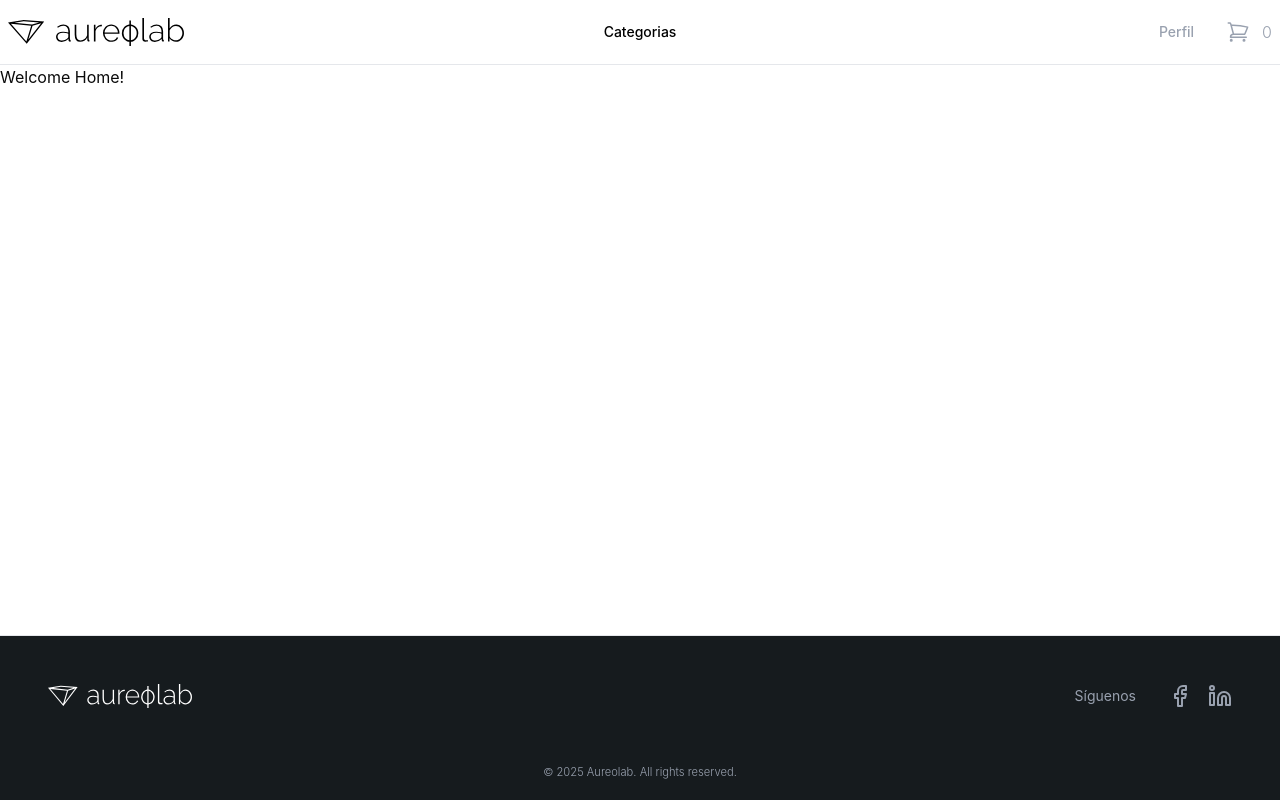
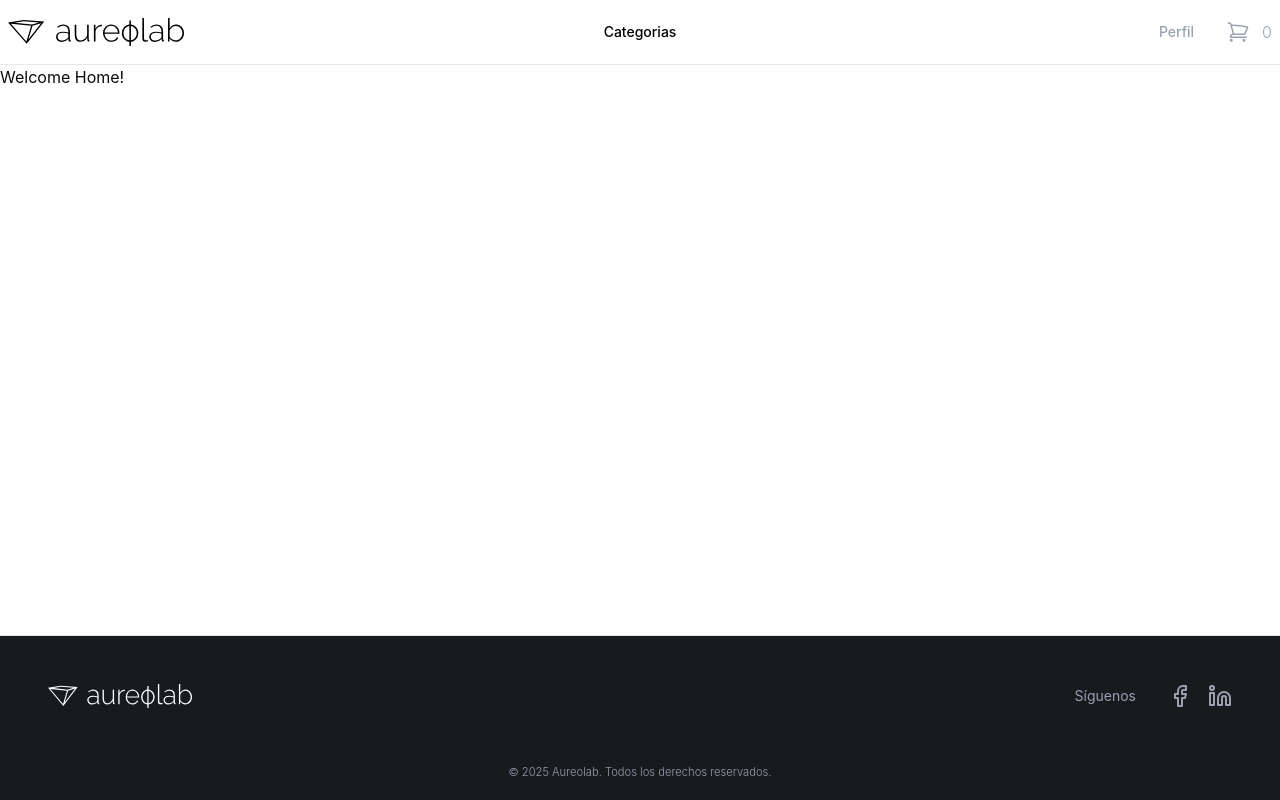
Before and after one commit to Arcrueid/ecommerce-aureolab, a React (Vite) app in the folder apps/web/: page / in a window 1280 px wide. Built offline with nearby package versions, Linux system fonts and the light colour scheme.

Commit message:
chore: adjust footer copy

```diff
--- a/apps/web/src/components/footer.tsx
+++ b/apps/web/src/components/footer.tsx
@@ -47,7 +47,7 @@ export const Footer = () => {
         </div>
       </div>
       <div className="container mx-auto mt-auto mb-3 flex items-center justify-center gap-2 p-2 text-sm font-light text-gray-400">
-        <small>© 2025 Aureolab. All rights reserved.</small>
+        <small>© 2025 Aureolab. Todos los derechos reservados.</small>
       </div>
     </footer>
   );
```
